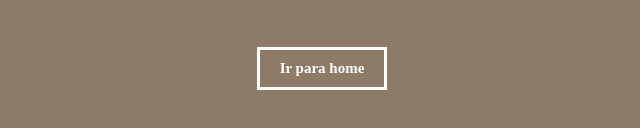
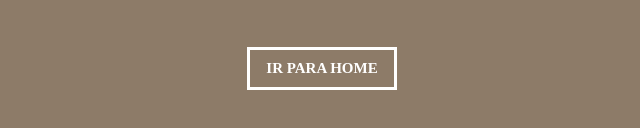
Before and after one commit to pedromonteir01/blog, a plain HTML site: page pages/sucesso.html in a window 1280 px wide. Shown: the part 296-424 px from the top of the page, without its empty margins (318-958 px from the left). Drawn offline with Linux system fonts and the light colour scheme; a web font is replaced by a local one.

Commit message:
alteracao contatoesucesso

```diff
--- a/assets/css/style.sucesso.css
+++ b/assets/css/style.sucesso.css
@@ -19,7 +19,7 @@ button {
     font-weight: bold;
     color: white;
     border: solid white;
-    width: 130px;
+    width: 150px;
     font-family: montserrat;
 }
 section {
--- a/pages/sucesso.html
+++ b/pages/sucesso.html
@@ -12,7 +12,7 @@
             <img src="../assets/images/imagem.sucesso.png" alt="">
             <h1>Enviado com sucesso!</h1>
             <button>
-                Ir para home
+                IR PARA HOME
             </button>
             </form>
         </section>
```
